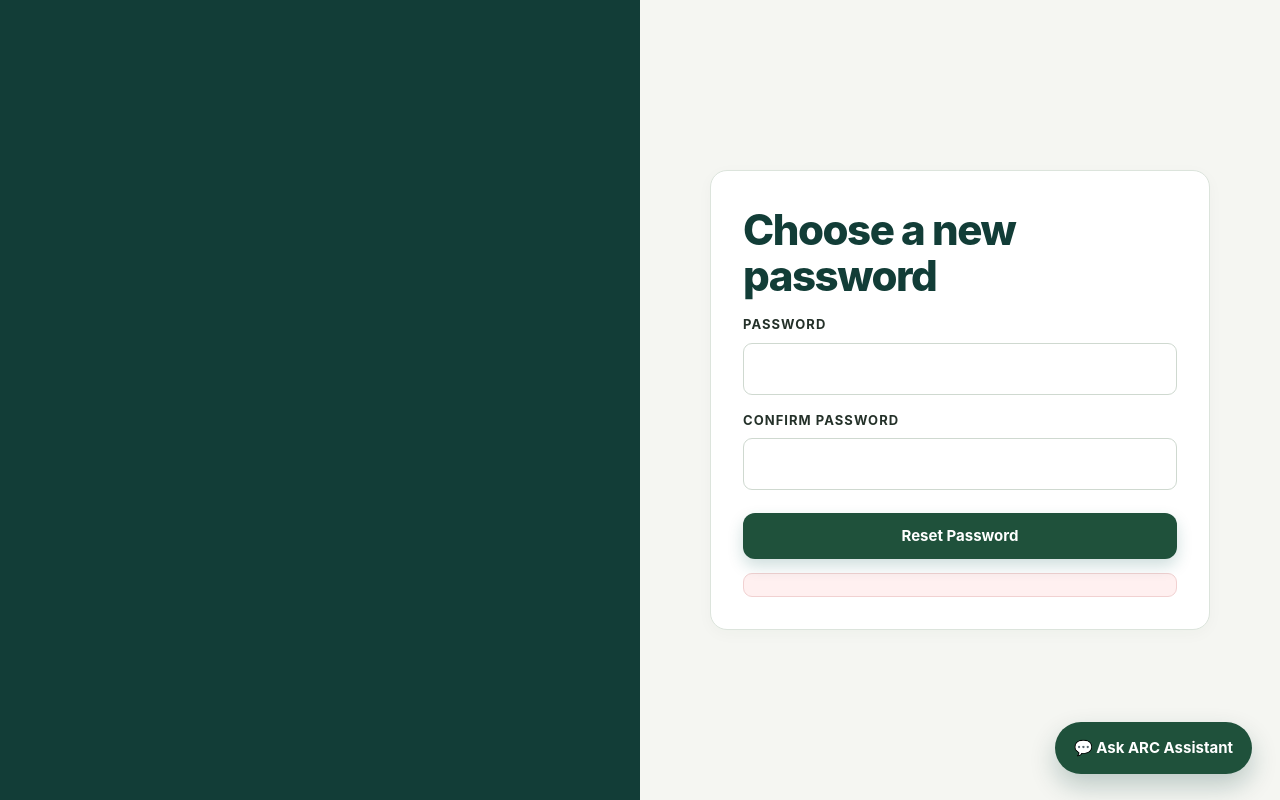
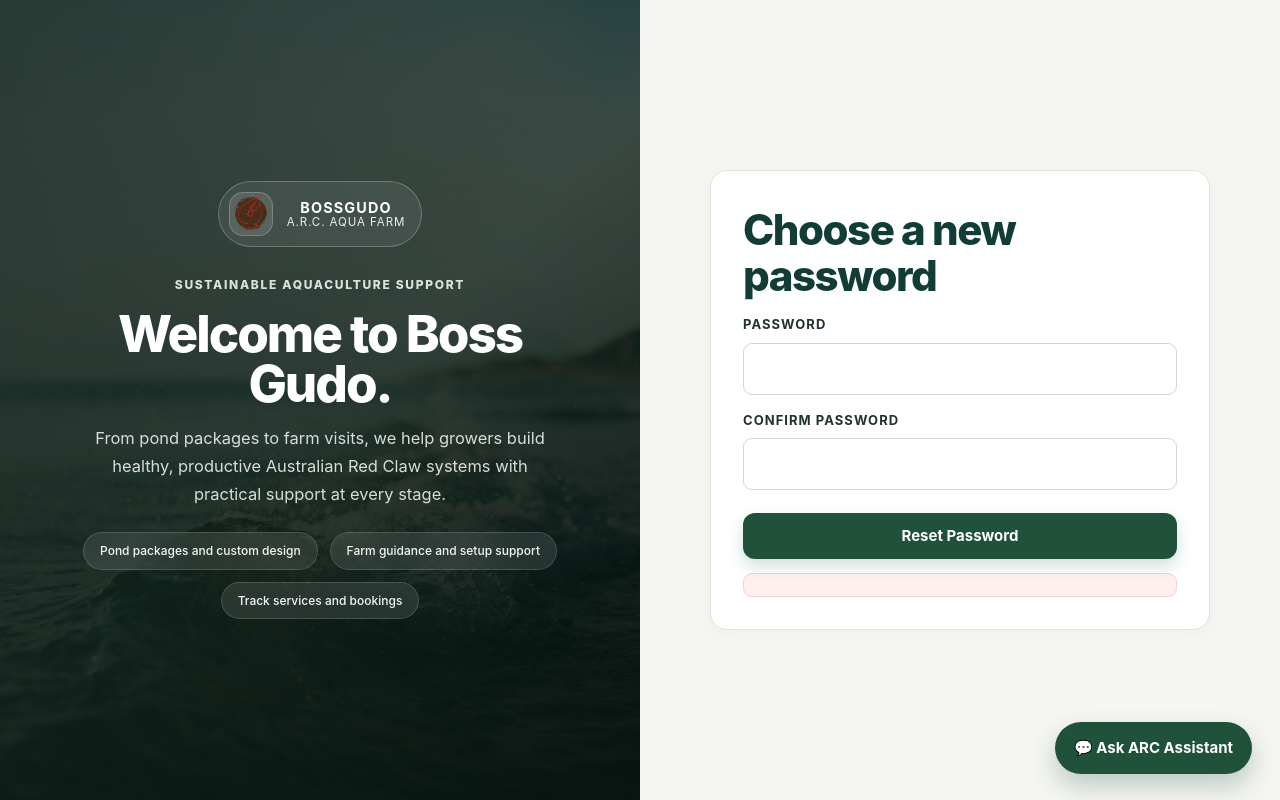
Before and after one commit to gudonavarro/bossgudo-arc-system, a Nuxt app: page /reset-password in a window 1280 px wide. Built offline with nearby package versions, Linux system fonts and the light colour scheme.

Commit message:
Match forgot and reset password pages with login hero design

```diff
--- a/app/assets/css/style.css
+++ b/app/assets/css/style.css
@@ -2478,7 +2478,6 @@ body[data-page="reset-password"] main {
   min-height: 100svh;
 }
 
-.recovery-visual,
 .recovery-panel {
   display: flex;
   flex-direction: column;
@@ -2487,10 +2486,6 @@ body[data-page="reset-password"] main {
   min-height: 100vh;
   min-height: 100svh;
   padding: 48px clamp(32px, 5vw, 56px);
-}
-
-.recovery-visual {
-  background: #123d37;
 }
 
 .recovery-panel {
@@ -3061,10 +3056,6 @@ body[data-page="login"] .auth-card .primary:hover {
     grid-template-columns: 1fr;
   }
 
-  .recovery-visual {
-    min-height: 340px;
-  }
-
   .recovery-panel {
     min-height: auto;
     padding: 40px 28px;
@@ -3101,10 +3092,6 @@ body[data-page="login"] .auth-card .primary:hover {
 }
 
 @media (max-width: 540px) {
-  .recovery-visual {
-    padding: 32px 20px;
-  }
-
   .recovery-panel {
     padding: 32px 18px;
   }
--- a/app/pages/forgot-password.vue
+++ b/app/pages/forgot-password.vue
@@ -13,7 +13,29 @@ async function submit() {
 
 <template>
   <main class="recovery-shell">
-    <section class="recovery-visual" aria-hidden="true" />
+    <section class="login-visual" aria-label="Boss Gudo farm preview">
+      <div class="login-visual-content">
+        <div class="brand-chip">
+          <img class="brand-mark" src="/images/boss-gudo-logo.png" alt="BOSSGUDO A.R.C. AQUA FARM logo">
+          <div>
+            <strong>BOSSGUDO</strong>
+            <small>A.R.C. AQUA FARM</small>
+          </div>
+        </div>
+
+        <p class="eyebrow login-eyebrow">Sustainable aquaculture support</p>
+        <h1>Welcome to Boss Gudo.</h1>
+        <p class="login-visual-copy">
+          From pond packages to farm visits, we help growers build healthy, productive Australian Red Claw systems with practical support at every stage.
+        </p>
+
+        <ul class="login-benefits" aria-label="Business highlights">
+          <li>Pond packages and custom design</li>
+          <li>Farm guidance and setup support</li>
+          <li>Track services and bookings</li>
+        </ul>
+      </div>
+    </section>
     <section class="recovery-panel" aria-label="Forgot password form">
       <section class="panel auth-card">
         <h1 class="page-title">Reset your password</h1>
--- a/app/pages/reset-password.vue
+++ b/app/pages/reset-password.vue
@@ -18,7 +18,29 @@ async function submit() {
 
 <template>
   <main class="recovery-shell">
-    <section class="recovery-visual" aria-hidden="true" />
+    <section class="login-visual" aria-label="Boss Gudo farm preview">
+      <div class="login-visual-content">
+        <div class="brand-chip">
+          <img class="brand-mark" src="/images/boss-gudo-logo.png" alt="BOSSGUDO A.R.C. AQUA FARM logo">
+          <div>
+            <strong>BOSSGUDO</strong>
+            <small>A.R.C. AQUA FARM</small>
+          </div>
+        </div>
+
+        <p class="eyebrow login-eyebrow">Sustainable aquaculture support</p>
+        <h1>Welcome to Boss Gudo.</h1>
+        <p class="login-visual-copy">
+          From pond packages to farm visits, we help growers build healthy, productive Australian Red Claw systems with practical support at every stage.
+        </p>
+
+        <ul class="login-benefits" aria-label="Business highlights">
+          <li>Pond packages and custom design</li>
+          <li>Farm guidance and setup support</li>
+          <li>Track services and bookings</li>
+        </ul>
+      </div>
+    </section>
     <section class="recovery-panel" aria-label="Reset password form">
       <section class="panel auth-card">
         <h1 class="page-title">Choose a new password</h1>
```
